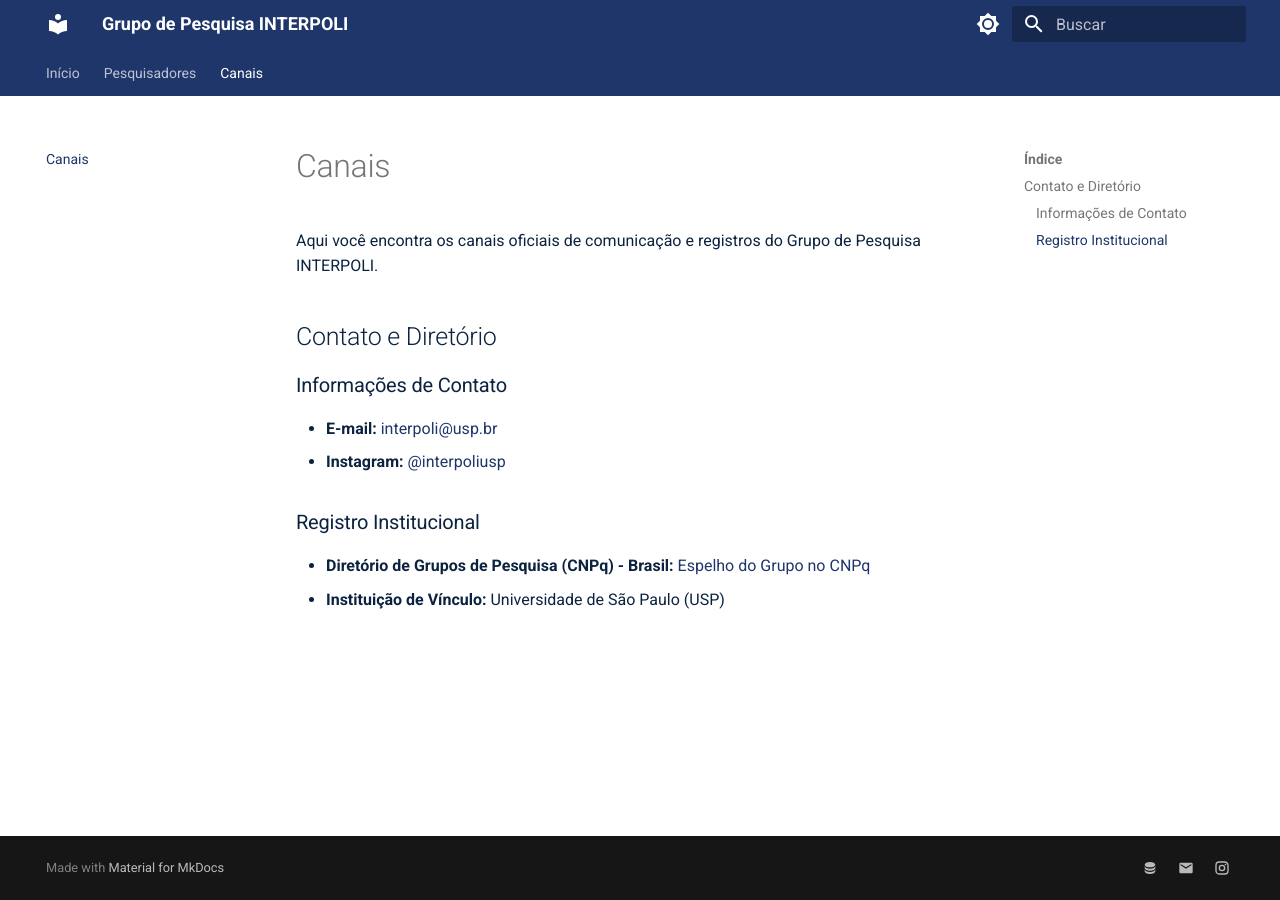
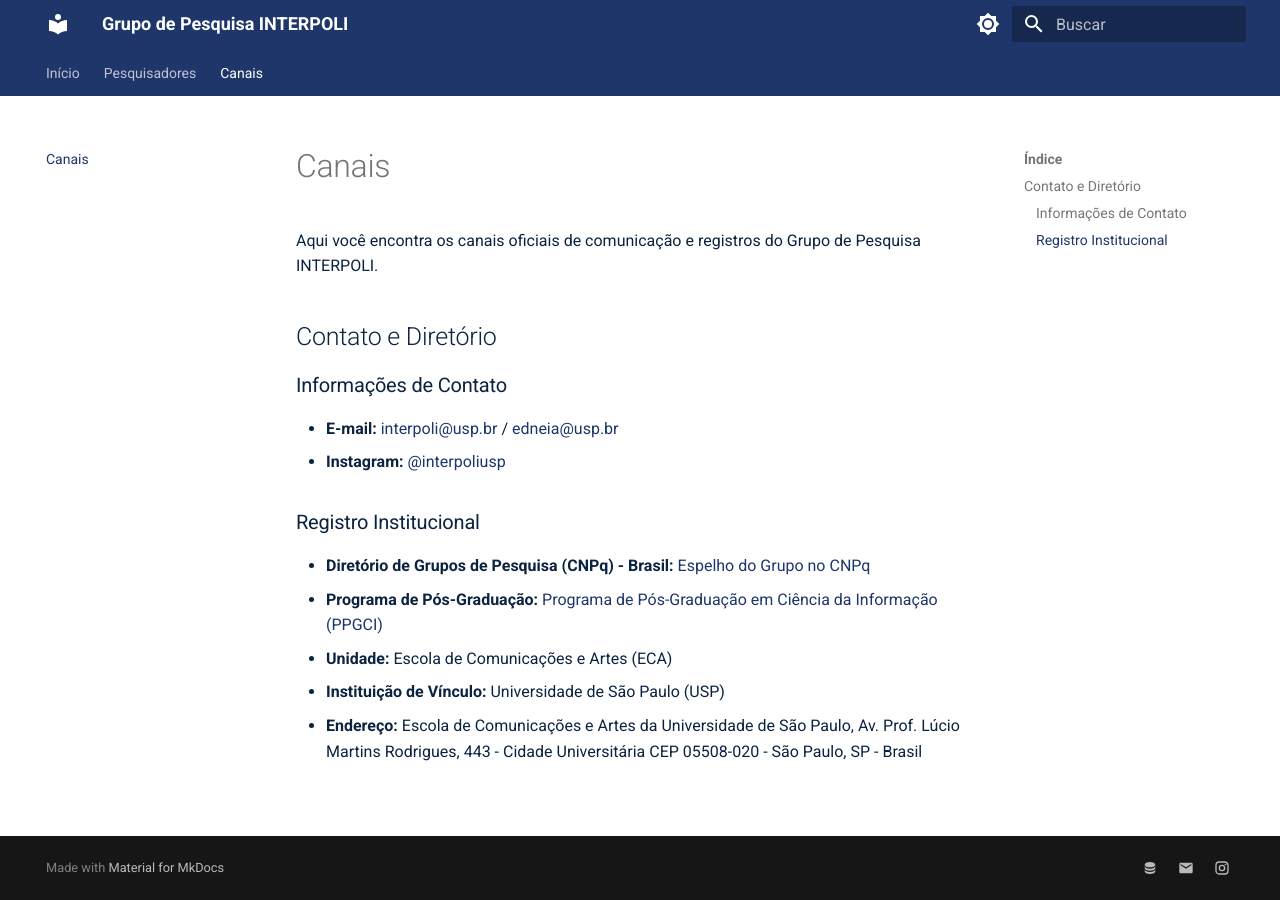
Before and after one commit to interpoli/interpoli.github.io, an MkDocs documentation site: the page built from docs/canais.md, in a window 1280 px wide. Built offline with MkDocs 1.6.1 and Material for MkDocs 9.7.7, drawn with Linux system fonts in a browser that asks for light colours.

Commit message:
Update canais.md

```diff
--- a/docs/canais.md
+++ b/docs/canais.md
@@ -5,9 +5,12 @@
 ## Contato e Diretório
 
 ### Informações de Contato
-* **E-mail:** [interpoli@usp.br](mailto:interpoli@usp.br)
+* **E-mail:** [interpoli@usp.br](mailto:interpoli@usp.br) / [edneia@usp.br](mailto:edneia@usp.br)
 * **Instagram:** <a href="https://www.instagram.com/interpoliusp/" target="_blank">@interpoliusp</a>
 
 ### Registro Institucional
 * **Diretório de Grupos de Pesquisa (CNPq) - Brasil:** <a href="http://dgp.cnpq.br/dgp/espelhogrupo/5518890102674013" target="_blank">Espelho do Grupo no CNPq</a>
+* **Programa de Pós-Graduação:** <a href="https://www.eca.usp.br/pos/programa-de-pos-graduacao-em-ciencia-da-informacao" target="_blank">Programa de Pós-Graduação em Ciência da Informação (PPGCI)</a>
+* **Unidade:** Escola de Comunicações e Artes (ECA)
 * **Instituição de Vínculo:** Universidade de São Paulo (USP)
+* **Endereço:** Escola de Comunicações e Artes da Universidade de São Paulo, Av. Prof. Lúcio Martins Rodrigues, 443 - Cidade Universitária CEP 05508-020 - São Paulo, SP - Brasil
```
